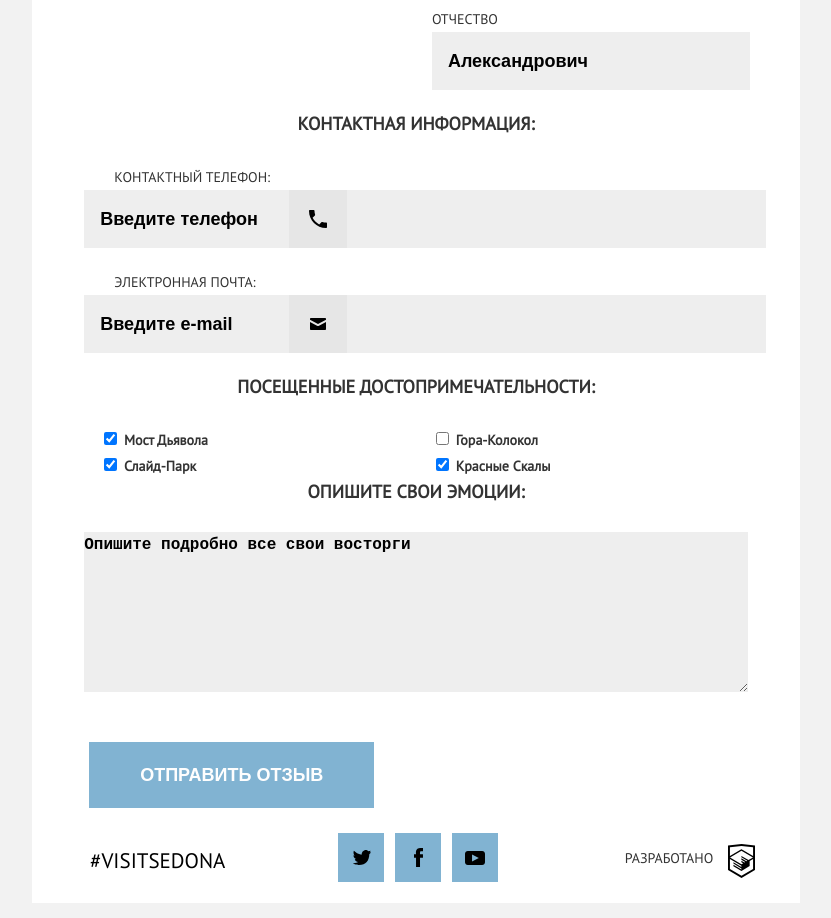
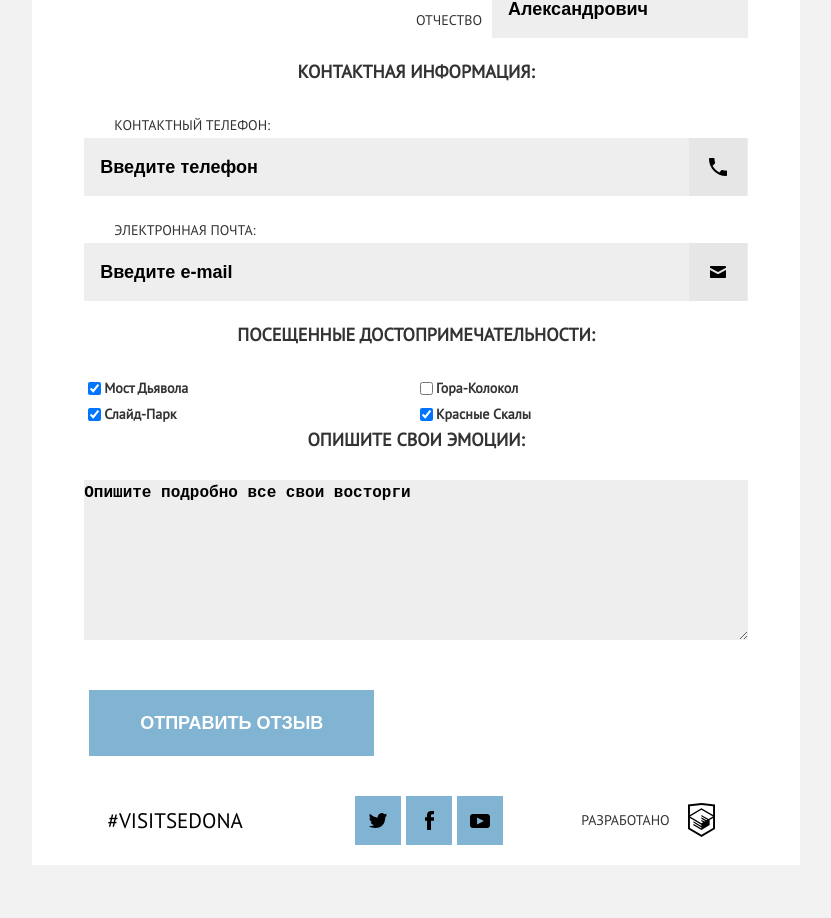
Before and after one commit to lulumalorum/164074-sedona-1, a website: page form.html in a window 1280 px wide. Shown: the part 773-1691 px from the top of the page, without its empty margins (224-1055 px from the left). After the commit the page ends 1638 px from the top, so only its background shows below. Drawn offline with nearby package versions, Linux system fonts and the light colour scheme; files that its build step writes are made by us from their sources.

Commit message:
footer flex

```diff
--- a/form.html
+++ b/form.html
@@ -15,14 +15,14 @@
         <ul class="main-nav__list">
           <li class="main-nav__item">
             <a>Главная</a>
-            <a class="main-nav__cancel">Закрыть</a>
+            <button class="main-nav__cancel">Закрыть</button>
           </li>
           <li class="main-nav__item">
             <a href="#">Фото и видео</a>
           </li>
           <li class="main-nav__item  main-nav__item--logo">
             <a href="index.html"><img class="page-logo" src="img/logo-sedona-mobile.svg" height="83" width="103" alt="logo-small"></a>
-            <a class="main-nav__toogle">Открыть</a>
+            <button class="main-nav__toogle">Открыть</button>
           </li>
           <li class="main-nav__item">
             <a href="#">Форма отзыва</a>
@@ -131,14 +131,19 @@
     </fieldset>
   </form>
   <footer class="page-footer">
+  <div class="page-footer__wrap">
     <a class="page-footer__visit" href="#">#Visitsedona</a>
     <div class="page-social">
       <a class="page-social__icon  page-social__icon--twitter" href="#"><span>Twitter</span></a>
       <a class="page-social__icon  page-social__icon--fb" href="#"><span>Facebook</span></a>
       <a class="page-social__icon  page-social__icon--youtube" href="#"><span>Youtube</span></a>
     </div>
-    <span class="page-footer__developers">Разработано</span>
-    <a class="page-footer__imgdevelopers" href="#"><span>HtmlAcademy</span></a>
+    <div class="page-footer__copyright">
+      <span class="page-footer__developers">Разработано</span>
+      <a class="page-footer__imgdevelopers" href="#"><span>HtmlAcademy</span></a>
+    </div>
+
+  </div>
   </footer>
   </div>
 </body>
--- a/sass/main-nav.scss
+++ b/sass/main-nav.scss
@@ -47,6 +47,8 @@
 
     }
     .main-nav__cancel {
+      border: none;
+      background: none;
       position: absolute;
       min-height: 28px;
       min-width: 28px;
@@ -59,6 +61,8 @@
 
     }
     .main-nav__toogle {
+      border: none;
+      background: none;
       position: absolute;
       min-height: 23px;
       min-width:  23px;
--- a/sass/page-features.scss
+++ b/sass/page-features.scss
@@ -101,7 +101,7 @@
     padding-bottom: 38px;
   }
   .page-features__name {
-    width: 200px;
+    width: 150px;
     margin: auto;
     font-size: 20px;
     line-height: 26px;
--- a/sass/page-footer.scss
+++ b/sass/page-footer.scss
@@ -2,13 +2,17 @@
   .page-footer {
     @include container(320px);
     padding-top: 40px;
-    display: block;
-    text-align: center;
     padding-bottom: 20px;
     a {
       text-decoration: none;
       color: $black;
     }
+  }
+  .page-footer__wrap{
+    display: flex;
+    flex-direction: column;
+    justify-content: center;
+    align-items: center;
   }
   .page-footer__visit {
     font-size: 21px;
@@ -17,14 +21,9 @@
     text-transform: uppercase;
   }
   .page-footer__developers {
-    display: inline-block;
+
     font-size: 14px;
     text-transform: uppercase;
-    width: 74px;
-    min-height: 39px;
-    padding-top: 15px;
-    margin-right: 20px;
-    vertical-align: bottom;
     text-decoration: none;
     text-transform: uppercase;
   }
@@ -35,10 +34,16 @@
     display: inline-block;
     background-image: url("../img/logo-htmlacademy.svg");
     background-repeat: no-repeat;
-    background-position: bottom;
+    background-position: center;
     span {
       display: none;
     }
+  }
+  .page-footer__copyright{
+    padding-top: 40px;
+    display: flex;
+    flex-wrap: wrap;
+    align-items: center;
   }
 }
 @media (min-width: 768px) {
@@ -46,45 +51,43 @@
     @include container(768px);
     padding-top: 40px;
     text-align: center;
-    padding-bottom: 55px;
+    display: flex;
+    flex-wrap: wrap;
     a {
       text-decoration: none;
       color: $black;
     }
   }
+  .page-footer__wrap{
+    width: 86.4%;
+    margin: auto;
+    display: flex;
+    flex-direction: row;
+    flex-wrap: nowrap;
+    align-items: center;
+  }
   .page-footer__visit {
-    margin-left: 58px;
-    display: inline-block;
-    float: left;
-    font-size: 21px;
-    line-height: 26px;
-    text-weight: bold;
-    text-transform: uppercase;
+    width: 37.33%;
+    text-align:left;
+
+  }
+  .page-footer__copyright{
+    margin: 0;
+    padding: 0;
+    display: flex;
+    flex-wrap: wrap;
+    align-items: center;
+    width: 33.33%;
+    justify-content: flex-end;
   }
   .page-footer__developers {
-    float: left;
-    margin-left: 120px;
-    margin-top: -15px;
-    display: inline-block;
-    font-size: 14px;
-    text-transform: uppercase;
-    width: 74px;
-    min-height: 39px;
-    margin-right: 20px;
-    vertical-align: bottom;
-    text-decoration: none;
-    text-transform: uppercase;
+   margin-right: 4%;
+   text-align: right;
   }
   .page-footer__imgdevelopers {
-    float: left;
-    margin-top: -19px;
-    text-transform: uppercase;
-    min-height: 49px;
-    width: 46px;
-    display: inline-block;
     background-image: url("../img/logo-htmlacademy.svg");
     background-repeat: no-repeat;
-    background-position: bottom;
+    background-position: center;
     span {
       display: none;
     }
--- a/sass/page-formblock.scss
+++ b/sass/page-formblock.scss
@@ -153,10 +153,13 @@
     text-align: center;
   }
   .page-formblock__group {
-    display: block;
+    display: flex;
+    align-items: center;
+    width: 100%;
   }
   .page-formblock__group2 {
     margin: 0;
+    display: flex;
     position: relative;
     width: 100%;
   }
@@ -173,9 +176,7 @@
     width: 100%;
   }
   .page-formblock__field--long {}
-  .page-formblock__field--superlong {
-    width: 222px;
-  }
+
   .page-formblock__label {
     margin-right: 10px;
     text-transform: uppercase;
@@ -185,7 +186,7 @@
   .page-formblock__icon {
     position: absolute;
     top: 0;
-    left: 205px;
+    left: 605px;
   }
   .page-formblock__label--long {
     margin-left: 30px;
--- a/sass/page-likes.scss
+++ b/sass/page-likes.scss
@@ -23,8 +23,6 @@
 @media (min-width: 768px) {
   .page-likes {
     margin: 0;
-
-    width: 19%;
     font-weight: bold;
     justify-content: flex-end;
     a {
@@ -42,8 +40,7 @@
 
   }
   .page-likes__number{
-    margin-right: 30%;
-    margin-top: 3%;
+    margin-top: 5%;
 
   }
 }
--- a/sass/page-photoblock.scss
+++ b/sass/page-photoblock.scss
@@ -80,7 +80,7 @@
       margin: auto;
     }
     .page-photoblock__authorship {
-      width: 75%;
+      width: calc(100% - 90px);
       margin-left: 19px;
     }
   }
--- a/sass/page-social.scss
+++ b/sass/page-social.scss
@@ -1,8 +1,12 @@
 @media (min-width: 320px) {
   .page-social {
-    margin-top: 40px;
-    margin-bottom: 30px;
-    min-height: 49px;
+    display: flex;
+    flex-wrap: wrap;
+    padding-top: 44px;
+    width: 48%;
+    justify-content: space-between;
+    margin: 0;
+    max-height: 49px;
     span {
       display: none;
     }
@@ -11,9 +15,7 @@
     width: 46px;
     min-height: 49px;
     background-color: $blue;
-    display: inline-block;
-    margin-right: 7px;
-  }
+    }
   .page-social__icon--twitter {
     background-image: url("../img/icon-twitter.svg");
     background-repeat: no-repeat;
@@ -32,21 +34,24 @@
 }
 @media (min-width: 768px) {
   .page-social {
-    float: left;
-    margin-top: -15px;
-    margin-left: 113px;
-    margin-bottom: 30px;
-    min-height: 49px;
+    padding: 0;
+    display: flex;
+    flex-wrap: wrap;
+    width: 22.33%;
+    justify-content: space-between;
+    margin: 0;
+    max-height: 49px;
     span {
       display: none;
     }
   }
   .page-social__icon {
+    margin: 0;
     width: 46px;
     min-height: 49px;
     background-color: $blue;
     display: inline-block;
-    margin-right: 7px;
+
   }
   .page-social__icon--twitter {
     background-image: url("../img/icon-twitter.svg");
```
Also changed, not shown: index.html (+7 -2 lines), photo.html (+10 -5 lines).
